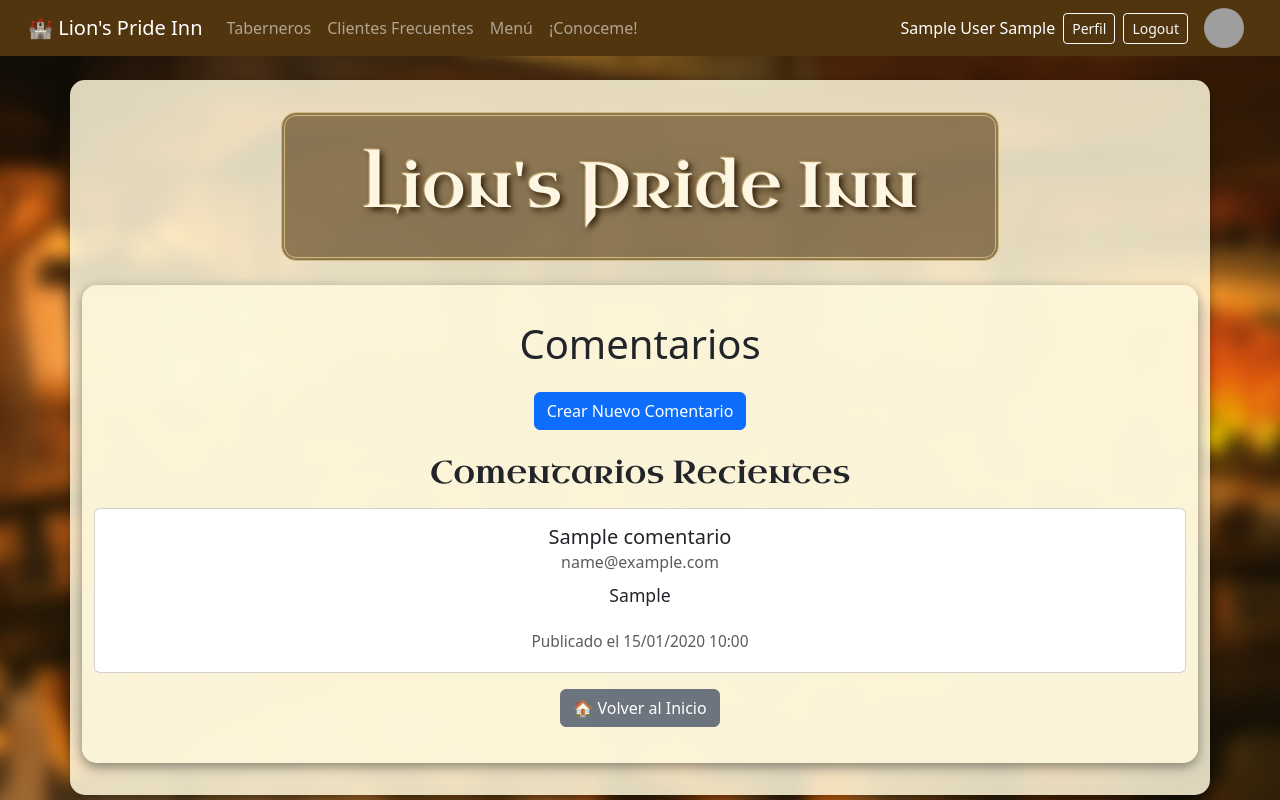
After one commit to AyelenSamarra/ProyectoFinalPython-Samarra, a Django app: page /comentarios/ in a window 1280 px wide. The commit adds this page. Run offline with Django 5.2, Linux system fonts and the light colour scheme; a user stored in the database is signed in; tables that the repository leaves empty hold one stand-in row (values such as "Sample post"); some libraries are stand-ins or nearby versions; some web fonts are replaced; grey boxes are pictures that could not be loaded.

Commit message:
Dios ya no quiero ser tu guerrero mas fuerte 3.0 (andan los comentarios)

```diff
--- a/Taberna/admin.py
+++ b/Taberna/admin.py
@@ -5,6 +5,8 @@ from Taberna.models import User
 
 admin.site.register(Tabernero)
 admin.site.register(ClienteFrecuente)
+admin.site.register(User)
+admin.site.register(Avatar)
 
 @admin.register(Producto)
 class ProductoAdmin(admin.ModelAdmin):
--- a/Taberna/models.py
+++ b/Taberna/models.py
@@ -1,8 +1,10 @@
 from django.db import models
-from django.contrib.auth.models import User
+#from django.contrib.auth.models import User
 from django.contrib.auth.models import AbstractUser
 from ckeditor.fields import RichTextField
 from django.utils import timezone
+from django.conf import settings
+User = settings.AUTH_USER_MODEL
 
 class Tabernero(models.Model):
     nombre = models.CharField(max_length=100)
@@ -77,15 +79,26 @@ class Producto(models.Model):
         ordering = ['-fecha_creacion']
 
 
+class Profile(models.Model):
+    user = models.OneToOneField(settings.AUTH_USER_MODEL, on_delete=models.CASCADE)
+    biografia = models.TextField(blank=True, null=True)
+    fecha_nacimiento = models.DateField(blank=True, null=True)
+    avatar = models.ImageField(upload_to="avatares", blank=True, null=True)
 
+    def __str__(self):
+        return f"Perfil de {self.user.username}"
 
 class User(AbstractUser):
-    def __str__(self):
-        return self.username
+    # Add your custom fields
+    nombre = models.CharField(max_length=100, blank=True, null=True)
+    apellido = models.CharField(max_length=100, blank=True, null=True)
+    biografia = models.TextField(blank=True, null=True)
+    fecha_nacimiento = models.DateField(blank=True, null=True)
 
     class Meta:
-        verbose_name = 'User'
-        verbose_name_plural = 'Users'
+        db_table = 'Taberna_user'
+
+    REQUIRED_FIELDS = ['email', 'first_name', 'last_name']  # Standard Django fields
 
 class Avatar(models.Model):
     imagen = models.ImageField(upload_to="avatares")
@@ -93,3 +106,17 @@ class Avatar(models.Model):
 
     def __str__(self):
         return f"{self.user} {self.imagen}"
+
+class Comentario(models.Model):
+    nombre = models.CharField(max_length=100)
+    email = models.EmailField()
+    mensaje = models.TextField()
+    fecha_creacion = models.DateTimeField(default=timezone.now)
+
+    def __str__(self):
+        return f"Contacto de {self.nombre} - {self.email}"
+
+    class Meta:
+        verbose_name = "Mensaje de contacto"
+        verbose_name_plural = "Mensajes de contacto"
+        ordering = ['-fecha_creacion']
--- a/Taberna/static/Taberna/style.css
+++ b/Taberna/static/Taberna/style.css
@@ -144,6 +144,10 @@ a.about {
     background-color: #d8ac79;
 }
 
+a.contacto {
+    background-color: #8b5e34;
+}
+
 /* Contenido */
 main {
     line-height: 1.7;
--- a/Taberna/templates/Taberna/base.html
+++ b/Taberna/templates/Taberna/base.html
@@ -29,7 +29,7 @@
             <div class="ms-auto d-flex align-items-center">
                 {% if user.is_authenticated %}
                     <span class="text-white me-2">{{ user.nombre }} {{ user.apellido }}</span>
-                    <a href="{% url 'Taberna:editar_perfil' %}" class="btn btn-outline-light btn-sm me-2">Perfil</a>
+                    <a href="{% url 'Taberna:perfil' %}" class="btn btn-outline-light btn-sm me-2">Perfil</a>
                     <a href="#" class="btn btn-outline-light btn-sm me-2" onclick="event.preventDefault(); document.getElementById('logout-form').submit();">Logout</a>
                     <a href="{% url 'Taberna:agregar_avatar' %}" class="me-2">
                         {% if request.session.avatar %}
--- /dev/null
+++ b/Taberna/templates/Taberna/comentarios.html
@@ -0,0 +1,34 @@
+{% extends "Taberna/base.html" %}
+
+{% block title %}
+    Comentarios
+{% endblock %}
+
+{% block content %}
+<div class="container">
+    <h1 class="mb-4">Comentarios</h1>
+
+    <a href="{% url 'Taberna:crear_comentario' %}" class="btn btn-primary mb-4">Crear Nuevo Comentario</a>
+
+    <h2 class="mb-3">Comentarios Recientes</h2>
+
+    {% if comentarios %}
+        {% for comentario in comentarios %}
+            <div class="card mb-3">
+                <div class="card-body">
+                    <h5 class="card-title">{{ comentario.nombre }}</h5>
+                    <h6 class="card-subtitle mb-2 text-muted">{{ comentario.email }}</h6>
+                    <p class="card-text">{{ comentario.mensaje }}</p>
+                    <p class="card-text">
+                        <small class="text-muted">Publicado el {{ comentario.fecha_creacion|date:"d/m/Y H:i" }}</small>
+                    </p>
+                </div>
+            </div>
+        {% endfor %}
+    {% else %}
+        <div class="alert alert-info">No hay comentarios aún. ¡Sé el primero en comentar!</div>
+    {% endif %}
+    <div class="d-flex justify-content-center">
+        <a href="{% url 'Taberna:home' %}" class="btn btn-secondary">🏠 Volver al Inicio</a>
+</div>
+{% endblock %}
--- a/Taberna/templates/Taberna/editar_perfil.html
+++ b/Taberna/templates/Taberna/editar_perfil.html
@@ -19,6 +19,7 @@
         {% endfor %}
 
         <div class="text-center my-3">
+            <a href="{% url 'Taberna:agregar_avatar' %}" class="btn btn-success text-white"> Cambiar avatar</a>
             <a href="{% url 'Taberna:password_cambio' %}" class="btn btn-tabern text-white">🔐 Cambiar contraseña</a>
         </div>
 
--- a/Taberna/templates/Taberna/home.html
+++ b/Taberna/templates/Taberna/home.html
@@ -12,6 +12,7 @@
             <a href="{% url 'Taberna:taberneros' %}" class="button-link taberneros">👨‍🍳 Taberneros</a>
             <a href="{% url 'Taberna:clientes_frecuentes' %}" class="button-link clientes">🧙‍♂️ Clientes Frecuentes</a>
             <a href="{% url 'Taberna:about' %}" class="button-link about">🧾 ¡Conoceme!</a>
+            <a href="{% url 'Taberna:comentarios' %}" class="button-link contacto">🧾 Contanos tu Opinión</a>
         </div>
     </div>
 </div>
--- a/Taberna/urls.py
+++ b/Taberna/urls.py
@@ -7,8 +7,9 @@ app_name = 'Taberna'  # Add this for namespace
 
 urlpatterns = [
     path('', views.home, name='home'),
-    path('/<nombre>/<apellido>/', views.home, name='home'),
     path('about/', views.about, name='about'),
+    path('comentarios/', views.comentarios, name='comentarios'),
+    path('crear_comentario/', views.crear_comentario, name='crear_comentario'),
 
     #Taberneros
 
@@ -37,10 +38,11 @@ urlpatterns = [
     path('productos/delete/<int:pk>/', views.ProductoDeleteView.as_view(), name='producto_confirm_delete'),
     path('productos/buscar/', views.BuscarProductoView.as_view(), name='buscar_producto'),
 
-    # Login
+    # Perfil y Autenticación
     path('registro/', views.register, name="registro"),
     path('login/', views.login_request, name="login"),
     path('logout/', LogoutView.as_view(template_name='Taberna/logout.html'), name='logout'),
+    path('perfil/', views.perfil, name='perfil'),
     path('editar_perfil/', views.editar_perfil, name='editar_perfil'),
     path('agregar_avatar/', views.agregar_avatar, name="agregar_avatar"),
     path('password_cambio/', views.password_cambio, name='password_cambio'),
--- a/Taberna/views.py
+++ b/Taberna/views.py
@@ -3,6 +3,7 @@ from .models import *
 from django.shortcuts import render, redirect
 from django.urls import reverse_lazy
 from django.conf import settings
+from datetime import datetime
 
 from django.contrib import messages
 from django.contrib.auth import login, authenticate
@@ -14,16 +15,39 @@ from django.contrib.auth import update_session_auth_hash
 from django.views.generic import ListView, DetailView, CreateView, UpdateView, DeleteView
 
 
-
 def home(request):
     context = {
         'MEDIA_URL': settings.MEDIA_URL,
     }
     return render(request, 'Taberna/home.html', context)
 
-
 def about(request):
     return render(request, 'Taberna/about.html')
+
+
+@login_required
+def comentarios(request):
+    comentarios_list = Comentario.objects.all().order_by('-fecha_creacion')
+    return render(request, 'Taberna/comentarios.html', {'comentarios': comentarios_list})
+
+@login_required
+def crear_comentario(request):
+    if request.method == "POST":
+        form = ComentarioForm(request.POST)
+        if form.is_valid():
+            # Save the comment with the logged-in user's information
+            comentario = Comentario(
+                nombre=f"{request.user.nombre} {request.user.apellido}",
+                email=request.user.email,
+                mensaje=form.cleaned_data['mensaje']
+            )
+            comentario.save()
+            messages.success(request, 'Comentario enviado correctamente.')
+            return redirect('Taberna:comentarios')
+    else:
+        form = ComentarioForm()
+
+    return render(request, 'Taberna/crear_comentario.html', {'form': form})
 
 # -------------------------------------------------Taberneros-------------------------------------------------
 
@@ -159,10 +183,17 @@ class BuscarProductoView(ListView):
 
 def register(request):
     if request.method == "POST":
-        form = RegistroForm(request.POST)
-        if form.is_valid():
-            form.save()
-            return redirect(reverse_lazy('Taberna:home'))
+        try:
+            form = RegistroForm(request.POST)
+            if form.is_valid():
+                user = form.save()
+                login(request, user)
+                return redirect('Taberna:home')
+            else:
+                print("Form errors:", form.errors)  # Debug output
+        except Exception as e:
+            print("Registration error:", str(e))  # Debug output
+            raise  # Re-raise the error after logging it
     else:
         form = RegistroForm()
 
@@ -170,44 +201,59 @@ def register(request):
 
 def login_request(request):
     if request.method == "POST":
-        usuario = request.POST["username"]
-        clave = request.POST["password"]
-        user = authenticate(request, username=usuario, password=clave)
-        if user is not None:
-            login(request, user)
-            #Buscar Avatar
-            try:
-                avatar = Avatar.objects.get(user=request.user.id).imagen.url
-            except Avatar.DoesNotExist:
-                avatar = "/media/avatares/default.jpeg"
-            #finally:
-            #    request.session["avatar"] = avatar
-            #__
-            return render(request, "Taberna/home.html")
-        else:
-            return redirect(reverse_lazy('Taberna:login'))
-    else:
-        form = AuthenticationForm()
+        form = AuthenticationForm(request, data=request.POST)
+        if form.is_valid():
+            username = form.cleaned_data.get('username')
+            password = form.cleaned_data.get('password')
+            user = authenticate(request, username=username, password=password)
+            if user is not None:
+                login(request, user)
+                # Handle avatar
+                try:
+                    avatar = Avatar.objects.get(user=user).imagen.url
+                except Avatar.DoesNotExist:
+                    avatar = "/media/avatares/default.jpeg"
+                request.session['avatar'] = avatar  # Store in session if needed
+                return redirect('Taberna:home')  # Use redirect instead of render
+        return render(request, "Taberna/login.html", {"form": form, "error": "Invalid credentials"})
 
+    form = AuthenticationForm()
     return render(request, "Taberna/login.html", {"form": form})
 
 
 # ------------------------------------------------- Editar Perfil -------------------------------------------------
+@login_required
+def perfil(request):
+    usuario = request.user
+    try:
+        avatar = Avatar.objects.get(user=usuario.id).imagen.url
+    except Avatar.DoesNotExist:
+        avatar = "/media/avatares/default.jpeg"
+
+    return render(request, "Taberna/perfil.html", {"usuario": usuario, "avatar": avatar})
+
 
 @login_required
 def editar_perfil(request):
-    usuario = request.user
     if request.method == "POST":
-        form = UserEditForm(request.POST)
+        form = UserEditForm(request.POST, instance=request.user)
         if form.is_valid():
-            user = User.objects.get(username=usuario)
-            user.email = form.cleaned_data.get("email")
-            user.nombre = form.cleaned_data.get("nombre")
-            user.apellido = form.cleaned_data.get("apellido")
-            user.save()
-            return redirect(reverse_lazy("Taberna:home"))
+            user = form.save(commit=False)
+            # Handle profile-specific fields
+            profile, created = Profile.objects.get_or_create(user=user)
+            profile.biografia = form.cleaned_data.get('biografia')
+            profile.fecha_nacimiento = form.cleaned_data.get('fecha_nacimiento')
+            profile.save()
+
+            user.save()  # This saves the User model fields
+            return redirect('Taberna:perfil')  # Redirect to profile page
     else:
-        form = UserEditForm(instance=usuario)
+        initial_data = {
+            'biografia': request.user.profile.biografia,
+            'fecha_nacimiento': request.user.profile.fecha_nacimiento
+        }
+        form = UserEditForm(instance=request.user, initial=initial_data)
+
     return render(request, "Taberna/editar_perfil.html", {"form": form})
 
 @login_required
```
Also changed, not shown: Taberna/forms.py (+29 -8 lines), Taberna/templates/Taberna/crear_comentario.html (added, +23 -0 lines), Taberna/templates/Taberna/perfil.html (added, +28 -0 lines), Taberna/migrations/0001_initial.py, Taberna/migrations/0002_alter_user_options_alter_user_apellido_and_more.py (deleted), Taberna/migrations/0002_alter_user_options_user_biografia_and_more.py (added), Taberna/migrations/0003_alter_user_options_alter_user_apellido_and_more.py (deleted), Taberna/migrations/0003_contacto.py (added), Taberna/migrations/0004_alter_producto_options_producto_categoria_and_more.py (deleted), Taberna/migrations/0004_rename_contacto_comentario.py (added).
